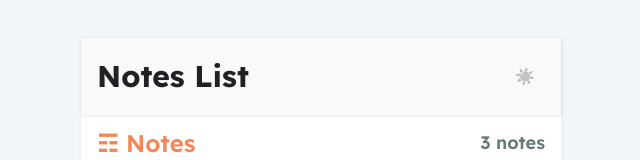
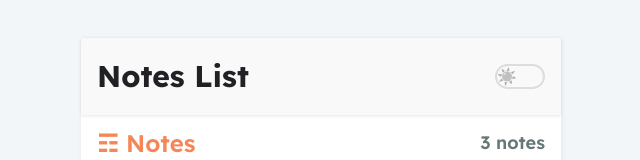
Before and after one commit to haresh94599520/react-notes-app, a React (Vite) app: page / in a window 1280 px wide. Shown: the top 160 px of the page, without its empty margins (319-959 px from the left). Built offline with nearby package versions, Linux system fonts and the light colour scheme; data requests are answered from the project's data file.

Commit message:
add toggle

```diff
--- a/src/App.css
+++ b/src/App.css
@@ -85,11 +85,48 @@ a {
 }
 
 .app-header .theme-toggle {
-  /* font-size: 150%; */
+  /* font-size: 10%; */
   filter: grayscale(1);
   /* transition: all 0.2s linear; */
-  padding: 10px;
-  border-radius: 50%;
+  width: 50px;
+  height: 25px;
+  border: 2px solid #ddd;
+  border-radius: 30px;
+  position: relative;
+  overflow: hidden;
+}
+
+.theme-toggle::before {
+  content: "☀️";
+  position: absolute;
+  left: 0;
+  top: 50%;
+  transform: translateY(-50%);
+  transition: all 0.3s ease;
+  animation: fade-in 0.3s;
+}
+
+@keyframes fade-in {
+  0% {
+    opacity: 0;
+  }
+  50% {
+    opacity: 0;
+  }
+  100% {
+    opacity: 1;
+  }
+}
+
+.theme-toggle.dark::before {
+  content: "🌙";
+  position: absolute;
+  left: 100%;
+  top: 50%;
+  transform: translate(-100%, -50%);
+  transition: all 0.3s ease;
+  transform-origin: left;
+  animation: fade-in 0.3s;
 }
 
 .app-header .theme-toggle:hover {
--- a/src/components/Header.jsx
+++ b/src/components/Header.jsx
@@ -2,9 +2,10 @@ function Header({ theme, setTheme }) {
   return (
     <div className="app-header">
       <h1>Notes List</h1>
-      <button className="theme-toggle" onClick={() => setTheme(!theme)}>
-        {theme ? "🌙" : "☀️"}
-      </button>
+      <button
+        className={"theme-toggle " + (theme ? "dark" : "")}
+        onClick={() => setTheme(!theme)}
+      ></button>
     </div>
   );
 }
```
